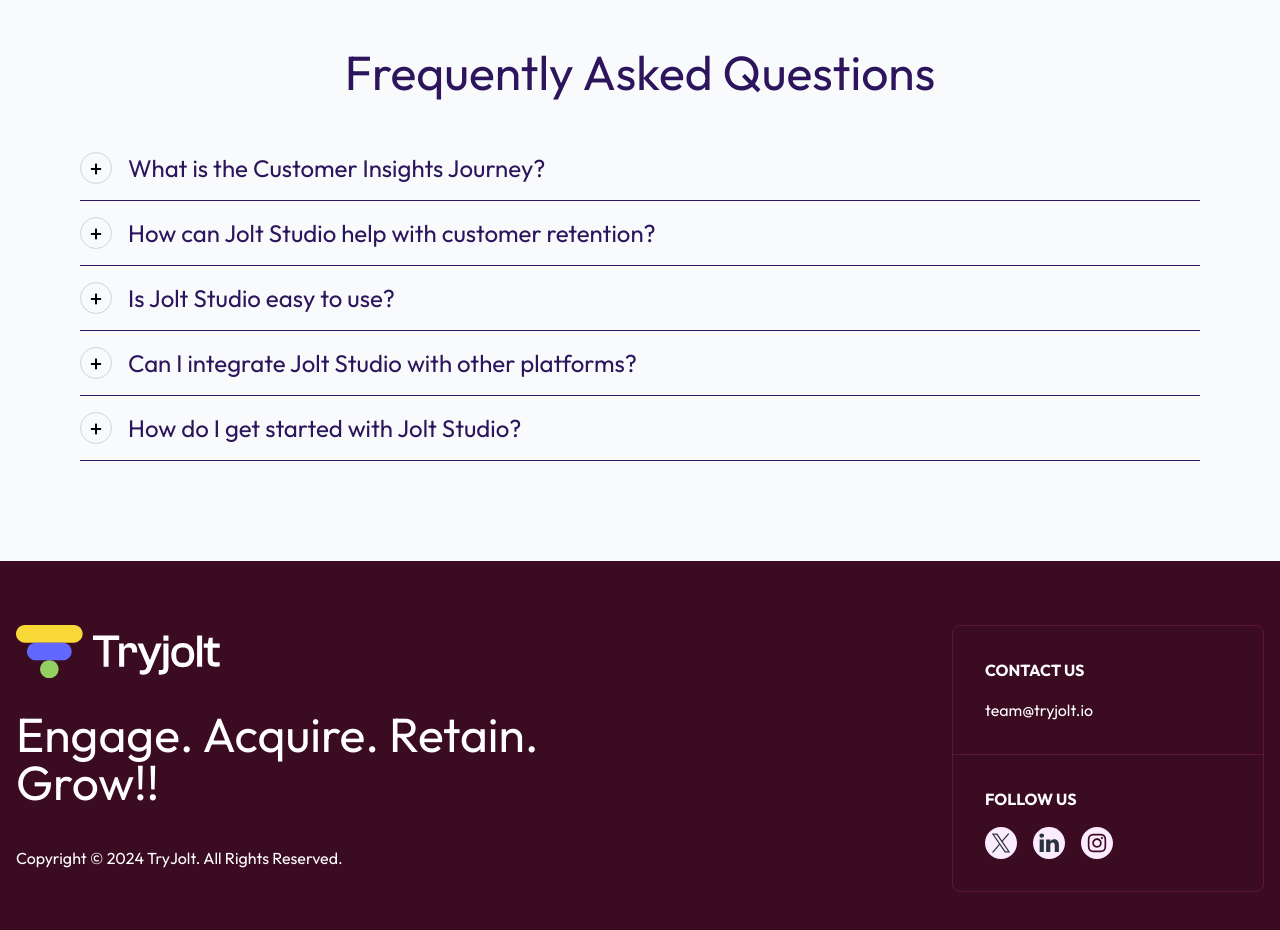
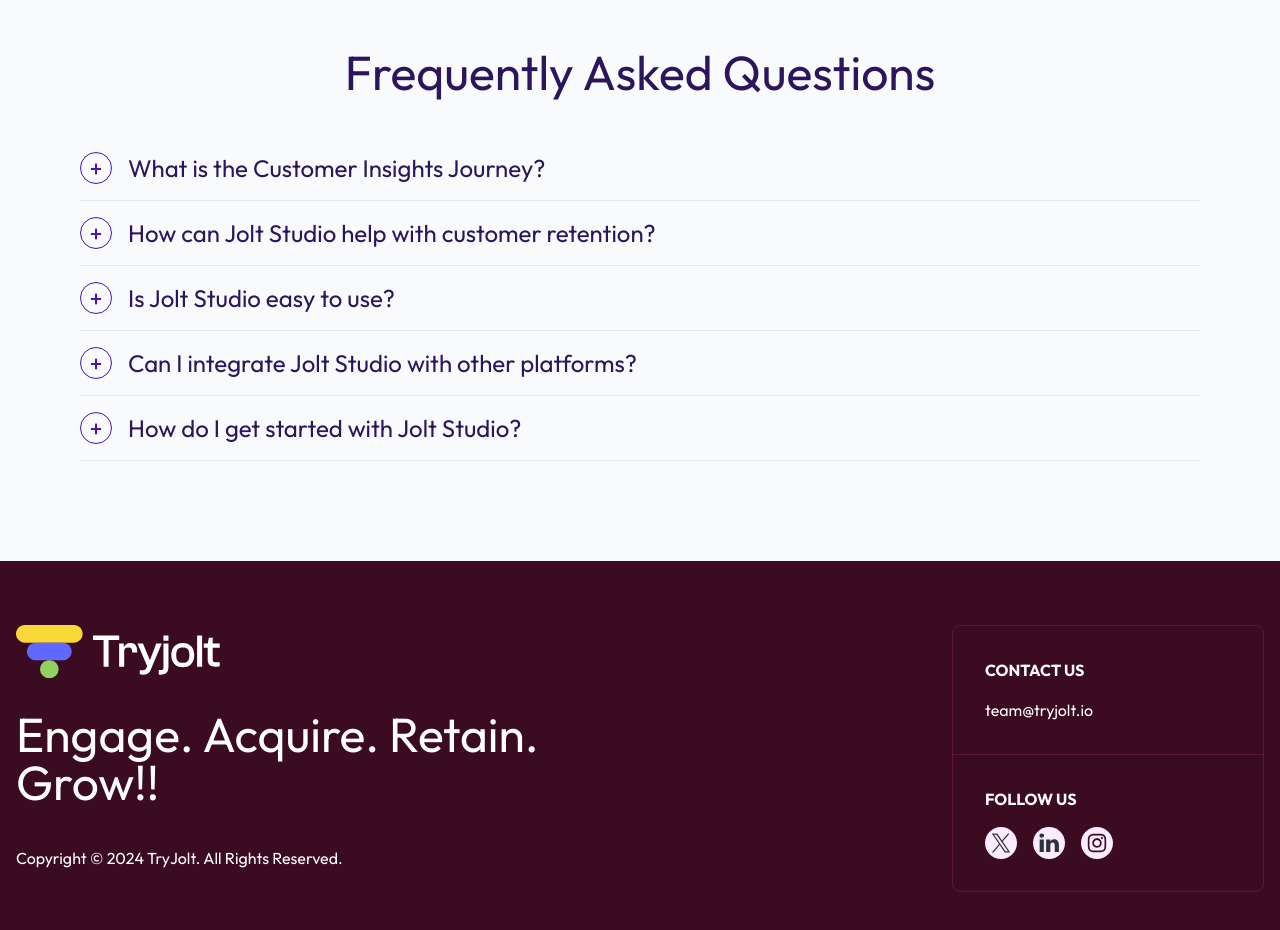
Before and after one commit to kunal-dd/tryjolt-website, a React (Create React App) app: page / in a window 1280 px wide. Shown: the part 4720-5650 px from the top of the page. Built offline with nearby package versions, Linux system fonts and the light colour scheme.

Commit message:
Update FaqSection.js

```diff
--- a/src/Components/FaqSection.js
+++ b/src/Components/FaqSection.js
@@ -2,9 +2,9 @@
 
 const FAQItem = memo(({ question, answer, isOpen, onToggle }) => {
   return (
-    <div className="border-b border-[#2C155D] py-4">
+    <div className="border-b border-[#E1E6F2] py-4">
       <button className="flex items-center w-full text-left" onClick={onToggle}>
-        <span className="text-xl md:text-2xl mr-4 w-8 h-8 flex items-center justify-center border border-gray-300 rounded-full">
+        <span className="text-xl md:text-2xl mr-4 w-8 h-8 flex items-center justify-center border  border-[#4710BC] text-[#4710BC] rounded-full">
           {isOpen ? "−" : "+"}
         </span>
         <span className="text-xl md:text-2xl font-medium text-[#2C155D]">
```
